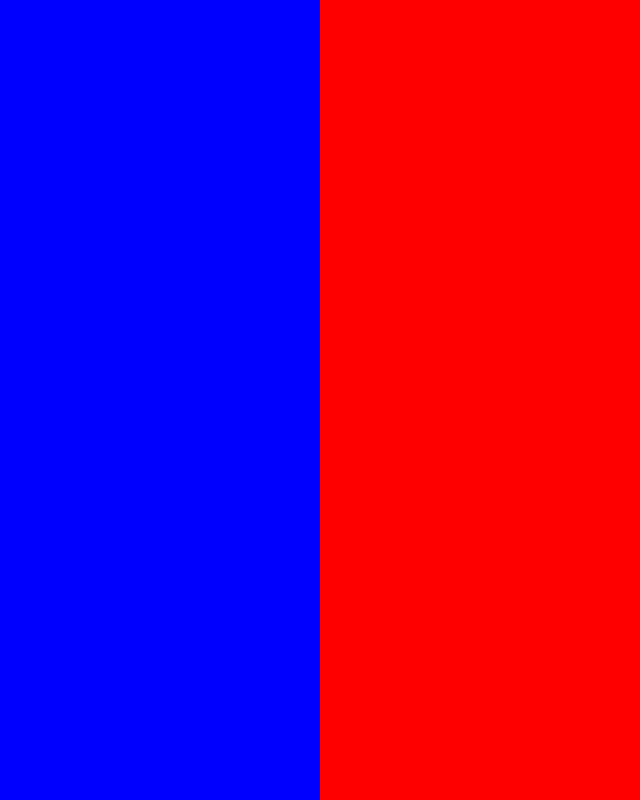
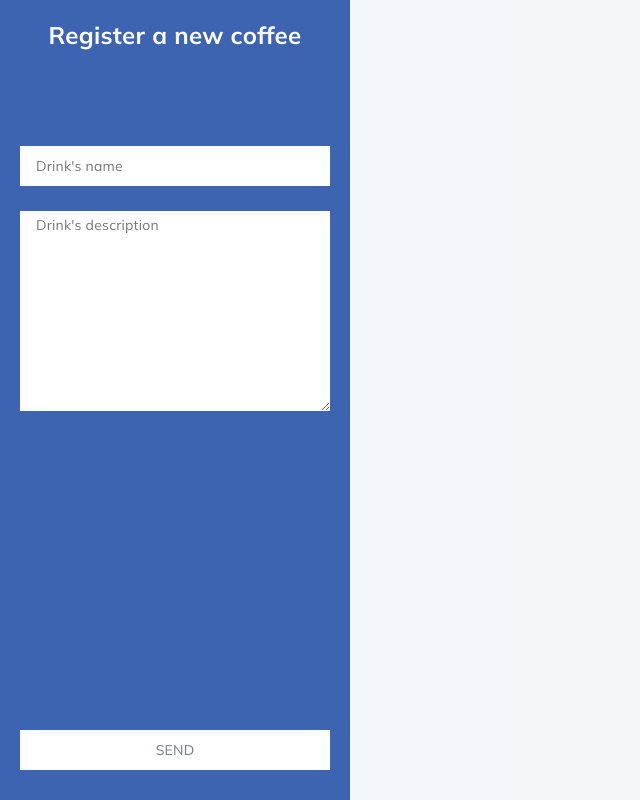
Before and after one commit to Wesley-Arizio/coffee_list_challenge, a React (Create React App) app in the folder frontend/: page / in a window 1280 px wide. Shown: the whole page, without its empty margins (0-640 px from the left). Built offline with nearby package versions, Linux system fonts and the light colour scheme.

Commit message:
added component to create coffee

```diff
--- a/frontend/src/Components/CoffeesList/styles.ts
+++ b/frontend/src/Components/CoffeesList/styles.ts
@@ -2,6 +2,4 @@ import styled from "styled-components";
 
 export const Container = styled.main`
   flex: 3;
-
-  background-color: red;
 `;
--- a/frontend/src/Components/Register/index.tsx
+++ b/frontend/src/Components/Register/index.tsx
@@ -3,5 +3,14 @@ import React from "react";
 import * as S from "./styles";
 
 export const Register: React.FC = () => {
-  return <S.Container></S.Container>;
+  return (
+    <S.Container>
+      <S.Title>Register a new coffee</S.Title>
+      <S.Form>
+        <S.Input type="text" placeholder="Drink's name" />
+        <S.TextArea placeholder="Drink's description" />
+        <S.InputSubmit type="submit" value="SEND" />
+      </S.Form>
+    </S.Container>
+  );
 };
--- a/frontend/src/Components/Register/styles.ts
+++ b/frontend/src/Components/Register/styles.ts
@@ -3,5 +3,76 @@ import styled from "styled-components";
 export const Container = styled.main`
   flex: 1;
 
-  background-color: blue;
+  background-color: #3c64b1;
+  padding: 20px 20px;
+  border: none;
 `;
+
+export const Form = styled.form`
+  height: 90%;
+  margin-top: 50px;
+
+  position: relative;
+`;
+
+export const Title = styled.h1`
+  height: 10%;
+  font-family: Mulish;
+  font-style: normal;
+  font-weight: bold;
+  font-size: 24px;
+  text-align: center;
+  letter-spacing: 0.3px;
+  color: #fff;
+  transition: 0.4s;
+`;
+
+export const Input = styled.input`
+  width: 100%;
+  height: 40px;
+  background: #fff;
+
+  font-family: Mulish;
+  padding: 5px 16px;
+  font-size: 14px;
+  font-weight: 400;
+  letter-spacing: 0.2px;
+  color: #737b7d;
+  border: none;
+`;
+
+export const TextArea = styled.textarea`
+  width: 100%;
+  height: 200px;
+
+  font-family: Mulish;
+  padding: 5px 16px;
+  font-size: 14px;
+  font-weight: 400;
+  letter-spacing: 0.2px;
+  color: #737b7d;
+  border: none;
+
+  margin-top: 25px;
+  resize: vertical;
+`;
+
+export const InputSubmit = styled.input`
+  width: 100%;
+  height: 40px;
+  background: #fff;
+
+  font-family: Mulish;
+  padding: 5px 16px;
+  font-size: 14px;
+  font-weight: 400;
+  letter-spacing: 0.2px;
+  color: #737b7d;
+  border: none;
+
+  position: absolute;
+
+  bottom: 60px;
+  right: 0;
+  cursor: pointer;
+`;
--- a/frontend/src/index.css
+++ b/frontend/src/index.css
@@ -1,3 +1,5 @@
+@import url("https://fonts.googleapis.com/css2?family=Mulish:wght@400;700&display=swap");
+
 body {
   margin: 0;
   font-family: -apple-system, BlinkMacSystemFont, "Segoe UI", "Roboto", "Oxygen",
@@ -5,7 +7,6 @@ body {
     sans-serif;
   -webkit-font-smoothing: antialiased;
   -moz-osx-font-smoothing: grayscale;
-  background: rgba(60, 100, 177, 0.06);
 }
 
 code {
@@ -18,4 +19,5 @@ code {
   margin: 0;
   padding: 0;
   box-sizing: border-box;
+  outline: none;
 }
```
